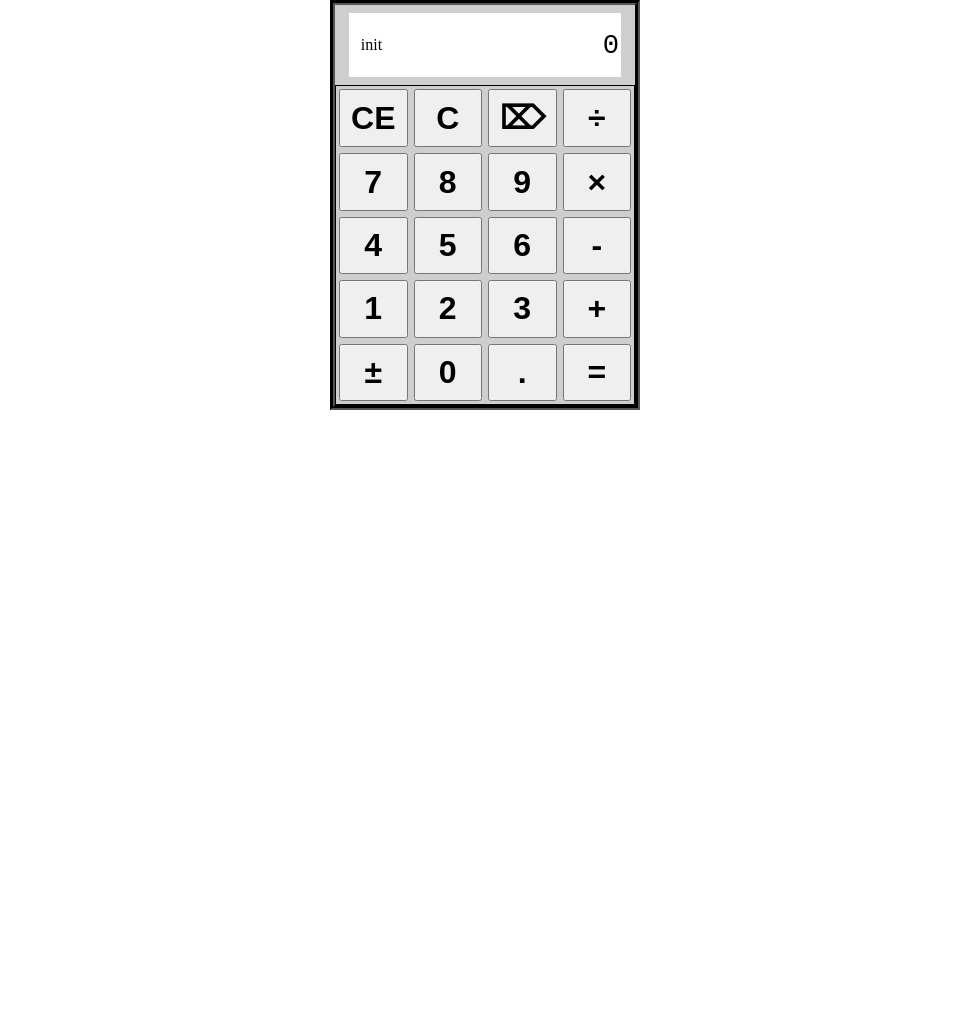
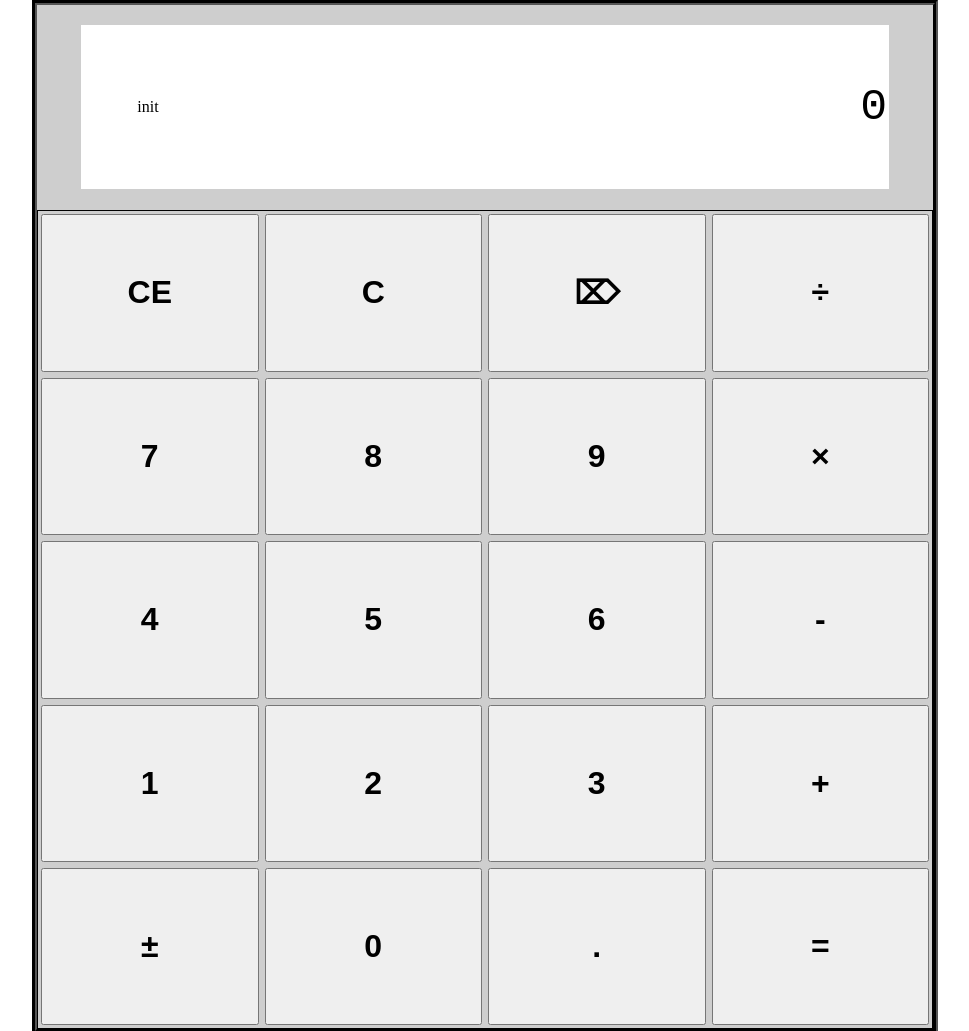
Before and after one commit to Dudeonyx/Calculator, a plain HTML site: page index.html in a window 1280 px wide. Shown: the top 1031 px of the page, without its empty margins (155-1124 px from the left). Before the commit the page ends 800 px from the top, so only its background shows below. Drawn offline with Linux system fonts and the light colour scheme.

Commit message:
increased size and commented out unneeded code

```diff
--- a/calc.js
+++ b/calc.js
@@ -89,7 +89,7 @@ function backspace() {
   mathDisplay.textContent = mathDisplay.textContent.slice(0, -1);
 }
 window.addEventListener('keyup', (event) => {
-  console.dir(event);
+  // console.dir(event);
   if (/[-0-9./*+]/i.test(event.key)) addToMathString(event.key);
   if (event.key === 'Enter' || event.key === '=' || event.key === 'NumpadEnter') evaluateMathString();
   if (event.key === 'Backspace') backspace();
--- a/main.css
+++ b/main.css
@@ -9,8 +9,9 @@ body {
 .calculator {
   display: flex;
   flex-flow: column wrap;
-  height: 400px;
-  width: 300px;
+  flex: 1 1;
+  min-height: 80vw;
+  max-width: 70vw;
   border: 5px groove rgb(85, 85, 85);
   background-color: rgb(206, 206, 206);
 }
@@ -34,7 +35,7 @@ body {
   /* display: inline-block; */
   max-width: 75%;
   height: 80%;
-  font-size: 1.7em;
+  font-size: 2.8em;
   /* margin-right: auto; */
   padding: 0 2px 0 0;
 }
```
